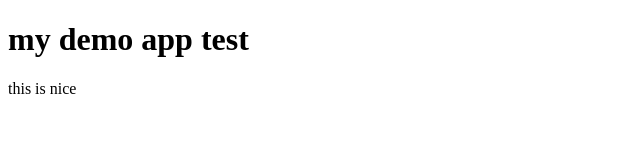
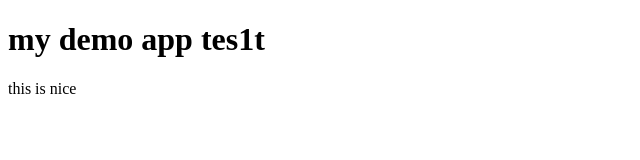
Before and after one commit to kadiransari/demo-app-nginx, a plain HTML site: page index.html in a window 1280 px wide. Shown: the full height of the page, 0-640 px from the left. Drawn offline with Linux system fonts and the light colour scheme.

Commit message:
Update index.html
test for jenkins gitscm

```diff
--- a/index.html
+++ b/index.html
@@ -1,3 +1,3 @@
 <!DOCTYPE html>
-<h1>my demo app test</h1>
+<h1>my demo app tes1t</h1>
 <p>this is nice<p>
```
